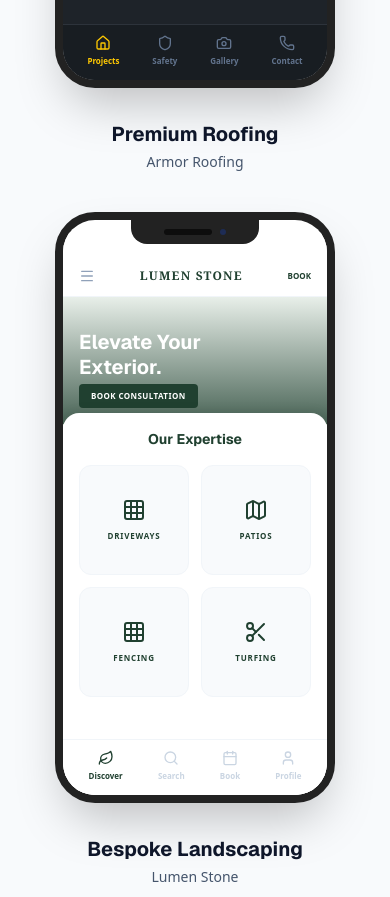
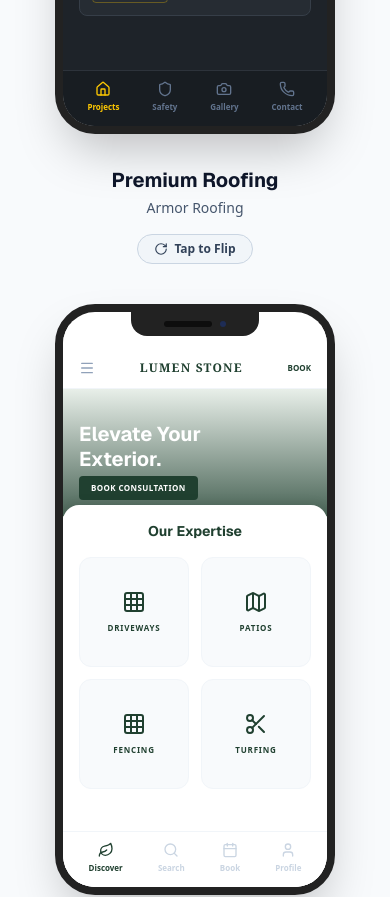
Before and after one commit to stokie2605/dean-wilshaw-web-development, a React (Vite) app: page / in a window 390 px wide. Shown: the part 5060-5957 px from the top of the page. Built offline with nearby package versions, Linux system fonts and the light colour scheme.

Commit message:
feat: add explicit mobile flip button for better touch ux

```diff
--- a/src/components/MobileShowcase.tsx
+++ b/src/components/MobileShowcase.tsx
@@ -10,6 +10,12 @@
 
 export const MobileShowcase: React.FC<MobileShowcaseProps> = ({ onOpenQuote }) => {
   const [activeModal, setActiveModal] = useState<number | null>(null);
+  const [flippedCards, setFlippedCards] = useState<Record<number, boolean>>({});
+
+  const toggleFlip = (idx: number, e: React.MouseEvent) => {
+    e.stopPropagation();
+    setFlippedCards(prev => ({...prev, [idx]: !prev[idx]}));
+  };
 
   useEffect(() => {
     const handleKeyDown = (e: KeyboardEvent) => {
@@ -98,7 +104,7 @@
                 onClick={() => setActiveModal(idx)}
               >
                 {/* 3D Flip Inner Container */}
-                <div className="w-full h-full relative transition-transform duration-700 ease-[cubic-bezier(0.25,0.1,0.25,1.0)] transform-gpu [transform-style:preserve-3d] group-hover/card:[transform:rotateY(180deg)_scale(1.05)]">
+                <div className={`w-full h-full relative transition-transform duration-700 ease-[cubic-bezier(0.25,0.1,0.25,1.0)] transform-gpu [transform-style:preserve-3d] md:group-hover/card:[transform:rotateY(180deg)_scale(1.05)] ${flippedCards[idx] ? '[transform:rotateY(180deg)_scale(1.05)]' : ''}`}>
 
                   {/* FRONT FACE */}
                   <div className="absolute inset-0 bg-[#111] rounded-[2.5rem] border-[8px] border-[#222] shadow-2xl overflow-hidden [backface-visibility:hidden]">
@@ -134,9 +140,22 @@
               </div>
 
               {/* Trade Label */}
-              <div className="mt-8 text-center">
-                <h3 className="font-geist font-bold text-xl text-slate-900 dark:text-white mb-1">{trade.title}</h3>
-                <p className="text-sm text-slate-600 dark:text-slate-400 font-medium">{trade.name}</p>
+              <div className="mt-8 text-center flex flex-col items-center gap-2">
+                <div>
+                  <h3 className="font-geist font-bold text-xl text-slate-900 dark:text-white mb-1">{trade.title}</h3>
+                  <p className="text-sm text-slate-600 dark:text-slate-400 font-medium">{trade.name}</p>
+                </div>
+                {/* Mobile Flip Button */}
+                <button
+                  onClick={(e) => toggleFlip(idx, e)}
+                  className="md:hidden mt-2 px-4 py-1.5 bg-slate-100 dark:bg-slate-800 text-slate-700 dark:text-slate-300 hover:bg-slate-200 dark:hover:bg-slate-700 text-xs font-semibold rounded-full border border-slate-300 dark:border-slate-700 flex items-center gap-1.5 transition-colors"
+                >
+                  <svg className="w-3.5 h-3.5" viewBox="0 0 24 24" fill="none" stroke="currentColor" strokeWidth="2" strokeLinecap="round" strokeLinejoin="round">
+                    <path d="M21 12a9 9 0 1 1-9-9c2.52 0 4.93 1 6.74 2.74L21 8" />
+                    <path d="M21 3v5h-5" />
+                  </svg>
+                  Tap to Flip
+                </button>
               </div>
 
             </div>
```
